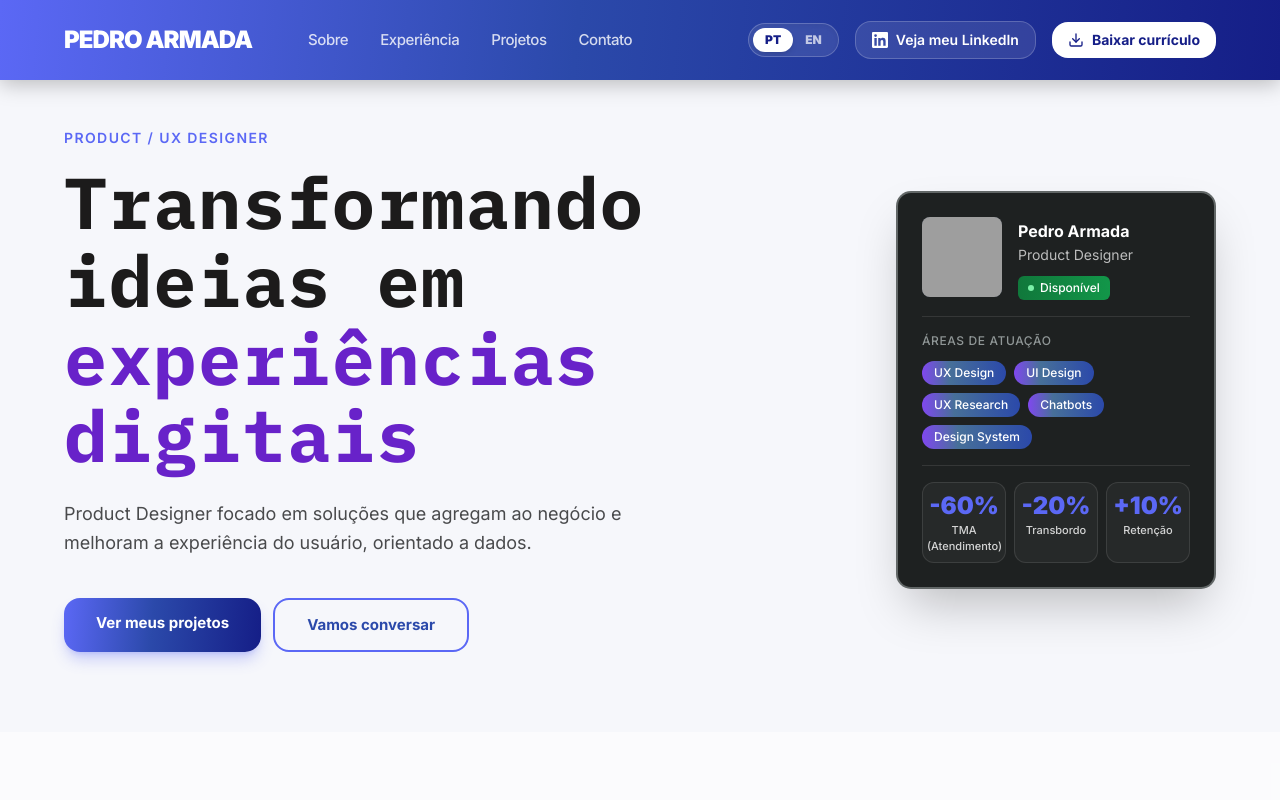
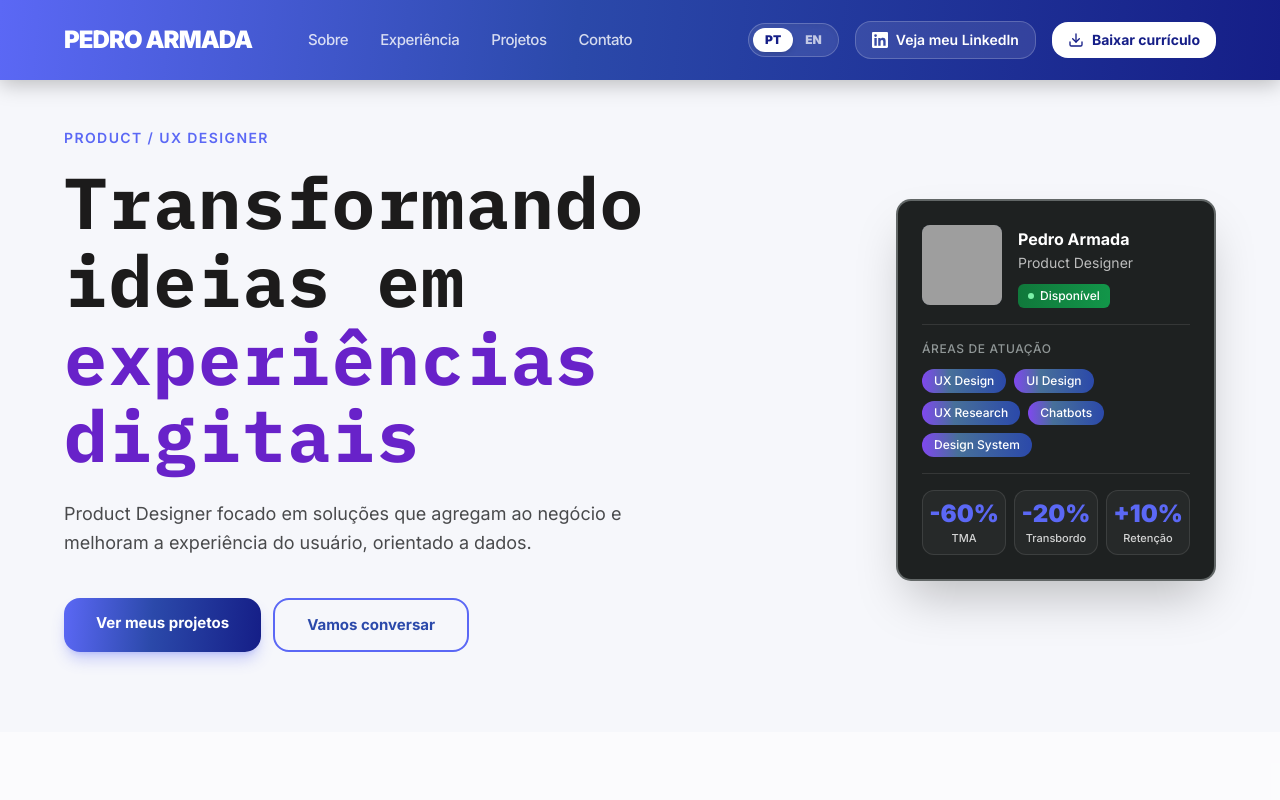
Before and after one commit to dantezim/portfolio-ux, a React (Vite) app: page / in a window 1280 px wide. Shown: the top 800 px of the page. Built offline with nearby package versions, Linux system fonts and the light colour scheme; grey boxes are pictures that could not be loaded; the HTML template or start-up script is replaced by a standard one.

Commit message:
fix: remove (atendimento) do rotulo do TMA no cartao inicial

```diff
--- a/src/i18n/translations.ts
+++ b/src/i18n/translations.ts
@@ -44,7 +44,7 @@ export const TRANSLATIONS = {
       areasHeader: "Áreas de atuação",
       skills: ["UX Design", "UI Design", "UX Research", "Chatbots", "Design System"],
       stats: [
-        { val: "-60%", label: "TMA (Atendimento)" },
+        { val: "-60%", label: "TMA" },
         { val: "-20%", label: "Transbordo" },
         { val: "+10%", label: "Retenção" },
       ],
```
